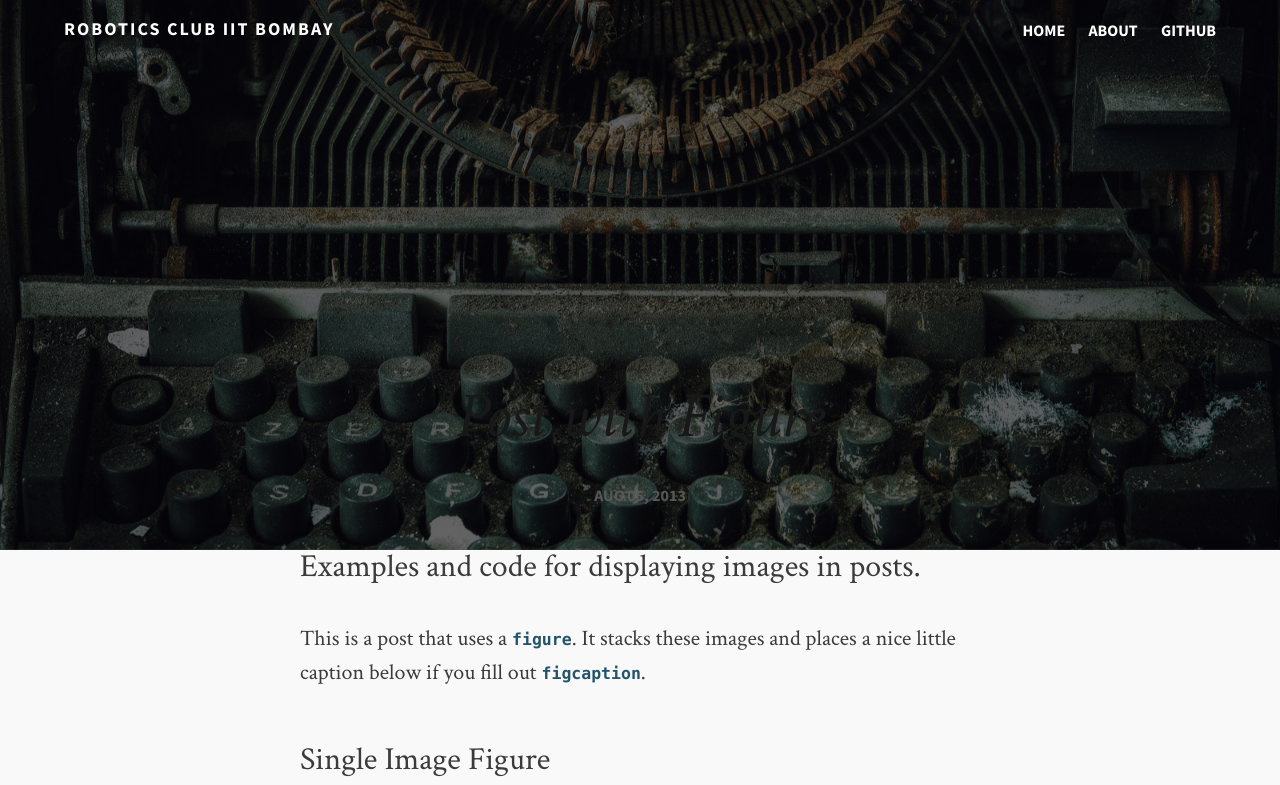
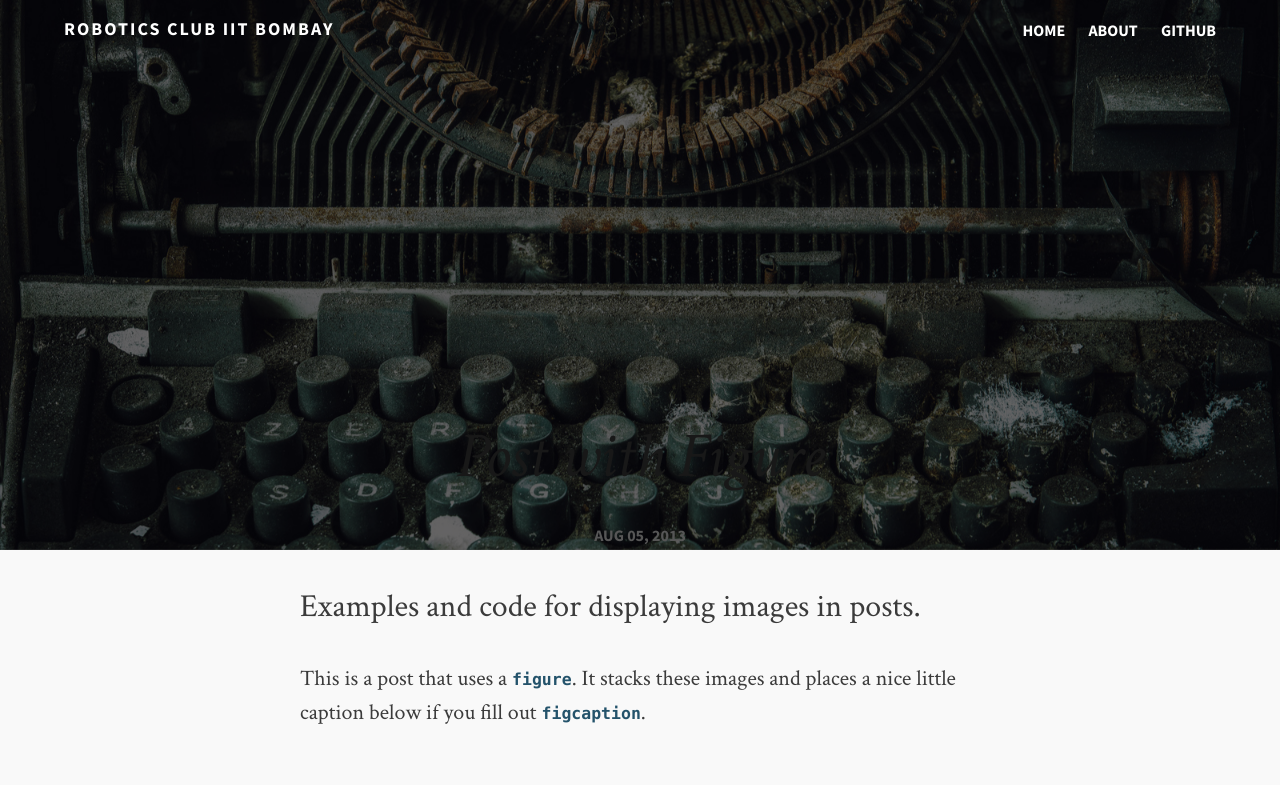
Before and after one commit to ColeTownsend/Balzac-for-Jekyll, a Jekyll site: the page built from _posts/2013-08-05-post-with-figure.md, in a window 1280 px wide. Shown: the top 785 px of the page. Built offline with Jekyll 4.4.1, drawn with Linux system fonts in a browser that asks for light colours.

Commit message:
Temp commit

```diff
--- a/_sass/_styles.scss
+++ b/_sass/_styles.scss
@@ -289,11 +289,9 @@ header.site-header nav {
         background: rgb(0,0,0);
     }
 
-    /*.content1 {
-        position: relative;
-        z-index: 10;
-        top: 360px;
-    }*/
+    .content1 {
+        background-color: $white;
+    }
 
     .featured-image {
         vertical-align: middle;
@@ -323,7 +321,7 @@ header.site-header nav {
             position: relative;
             text-align: center;
             width: 100%;
-            margin-top: 360px;
+            margin-top: 400px;
             .date {
                 font-family: $sans;
                 font-size: $fs5;
@@ -336,8 +334,6 @@ header.site-header nav {
 
         .intro {
             text-align: left;
-           /* position: relative;
-            top: 360px;*/
         }
     }
 }
```
